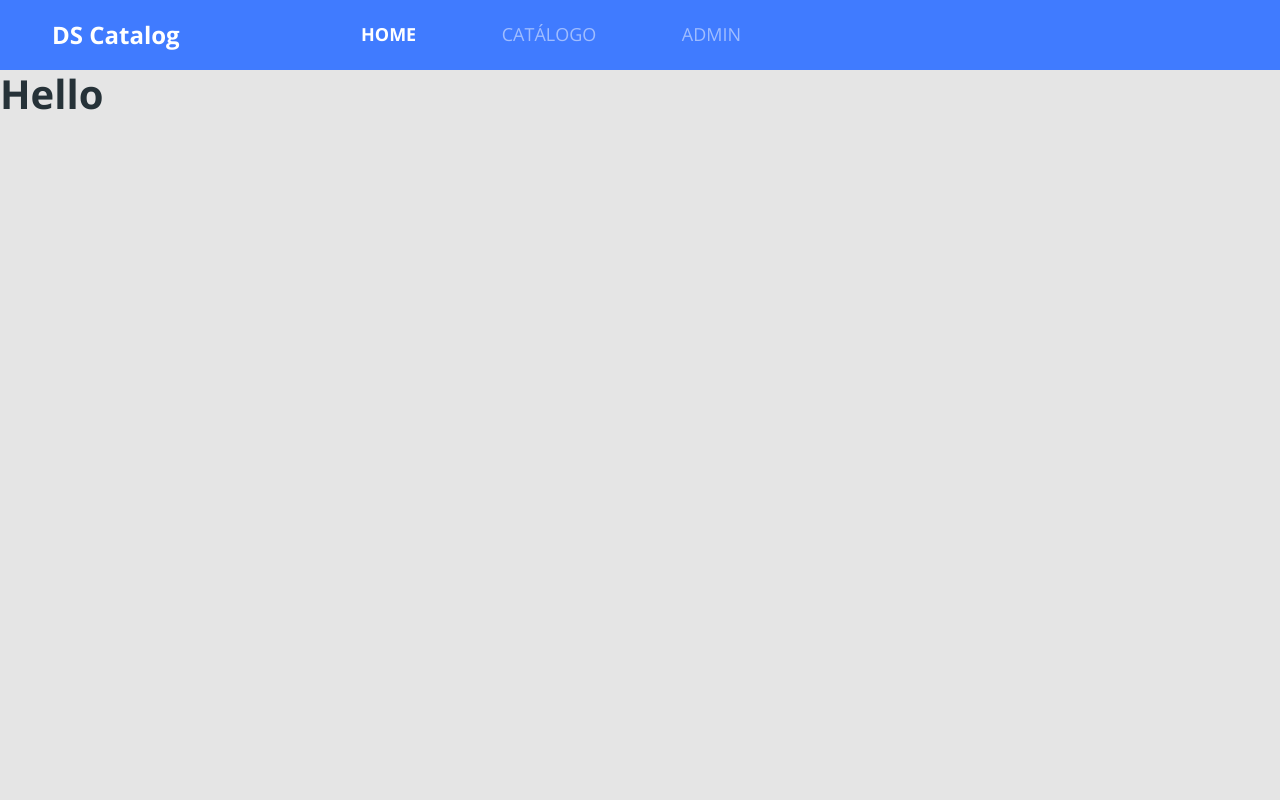
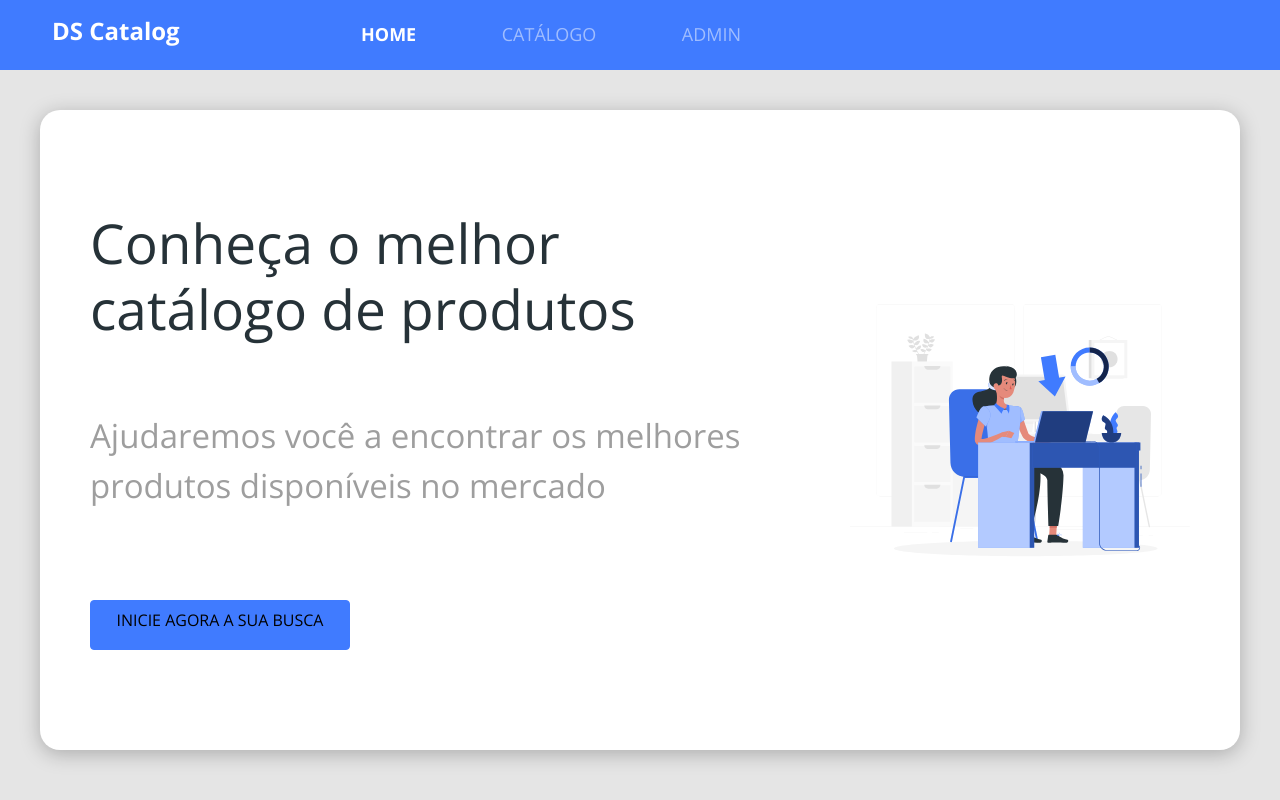
Before and after one commit to joaopaulu/dscatalog, a React (Create React App) app in the folder frontend/: page / in a window 1280 px wide. Built offline with nearby package versions, Linux system fonts and the light colour scheme.

Commit message:
Create Component ButtonIcon

```diff
--- a/frontend/src/App.tsx
+++ b/frontend/src/App.tsx
@@ -1,12 +1,11 @@
-import NavBar from 'components/NavBar';
+import Home from 'pages/Home';
+import './app.css';
 import './core/assets/styles/custom.scss';
-import './app.scss';
 
 const App = () => {
   return (
     <>
-      <NavBar />
-      <h1>Hello</h1>
+      <Home />
     </>
   );
 };
--- a/frontend/src/app.scss
+++ b/frontend/src/app.css
@@ -1,6 +1,6 @@
-@import url("https://fonts.googleapis.com/css2?family=Open+Sans:wght@400;700&display=swap");
+@import url('https://fonts.googleapis.com/css2?family=Open+Sans:wght@400;700&display=swap');
 * {
-    font-family: "Open Sans", sans-serif;
+    font-family: 'Open Sans', sans-serif;
 }
 
 h1,
--- /dev/null
+++ b/frontend/src/components/ButtonIcon/index.tsx
@@ -0,0 +1,11 @@
+import './styles.css';
+
+const ButtonIcon = () => {
+  return (
+    <button className="btn btn-primary btn-icon">
+      <h6>INICIE AGORA A SUA BUSCA</h6>
+    </button>
+  );
+};
+
+export default ButtonIcon;
--- /dev/null
+++ b/frontend/src/components/ButtonIcon/styles.css
@@ -0,0 +1,4 @@
+.btn-icon {
+    width: 260px;
+    height: 50px;
+}
--- a/frontend/src/components/NavBar/styles.scss
+++ b/frontend/src/components/NavBar/styles.scss
@@ -1,12 +1,17 @@
 .main-nav {
     padding-left: 40px;
     min-height: 70px;
+}
+
 .nav-logo-text {
     color: #fff;
+    h4 {
+        font-weight: bold;
     }
-    &:hover {
+}
+
+.nav-logo-text:hover {
     color: #fff;
-    }
 }
 
 .main-menu {
@@ -14,15 +19,19 @@
     font-size: 18px;
     width: 380px;
     justify-content: space-between;
-    a {
+}
+
+.main-menu a {
     font-style: normal;
     color: rgba(255, 255, 255, 0.5);
+    text-decoration: none;
 }
-    .active {
+
+.main-menu a.active {
     font-weight: bold;
     color: #fff;
 }
-    &:hover {
+
+.main-menu a:hover {
     color: #fff;
 }
-}
--- /dev/null
+++ b/frontend/src/pages/Home/index.tsx
@@ -0,0 +1,29 @@
+import ButtonIcon from 'components/ButtonIcon';
+import Navbar from 'components/NavBar';
+import { ReactComponent as MainImage } from 'core/assets/images/main-image.svg';
+import './styles.css';
+
+const Home = () => {
+  return (
+    <>
+      <Navbar />
+      <div className="home-container">
+        <div className="home-card">
+          <div className="home-content-container">
+            <h1>Conheça o melhor catálogo de produtos</h1>
+            <p>
+              Ajudaremos você a encontrar os melhores produtos disponíveis no
+              mercado
+            </p>
+            <ButtonIcon />
+          </div>
+          <div className="home-image-container">
+            <MainImage />
+          </div>
+        </div>
+      </div>
+    </>
+  );
+};
+
+export default Home;
--- /dev/null
+++ b/frontend/src/pages/Home/styles.css
@@ -0,0 +1,122 @@
+.home-container {
+    padding: 10px;
+    font-size: 20px;
+    text-align: center;
+}
+
+.home-card {
+    display: flex;
+    flex-direction: column-reverse;
+    border-radius: 20px;
+    background-color: #fff;
+    box-shadow: 0 4px 20px rgba(0, 0, 0, 0.25);
+    border-radius: 20px;
+}
+
+.home-content-container {
+    display: flex;
+    flex-direction: column;
+    align-items: center;
+    padding: 10px 10px 60px 10px;
+}
+
+.home-content-container h1 {
+    width: 260px;
+    font-size: 1em;
+    margin-bottom: 15px;
+}
+
+.home-content-container p {
+    width: 260px;
+    color: #9e9e9e;
+    font-size: 0.6em;
+    margin-bottom: 30px;
+}
+
+.home-image-container {
+    padding: 50px 15px;
+}
+
+.home-image-container svg {
+    width: 100%;
+    height: auto;
+}
+
+@media (min-width: 576px) {
+    .home-container {
+        padding: 15px;
+        font-size: 40px;
+    }
+    .home-content-container h1 {
+        width: 506px;
+        margin-bottom: 20px;
+    }
+    .home-content-container p {
+        width: 506px;
+        margin-bottom: 20px;
+    }
+    .home-image-container svg {
+        width: 506px;
+    }
+}
+
+@media (min-width: 768px) {
+    .home-image-container {
+        padding: 100px 20px;
+    }
+    .home-content-container {
+        padding: 20px 20px 100px 20px;
+    }
+}
+
+@media (min-width: 992px) {
+    .home-container {
+        font-size: 55px;
+        padding: 40px;
+    }
+    .home-image-container {
+        padding: 125px 20px;
+    }
+    .home-content-container {
+        padding: 20px 20px 150px 20px;
+    }
+    .home-content-container h1 {
+        width: 700px;
+        margin-bottom: 26px;
+    }
+    .home-content-container p {
+        width: 700px;
+        margin-bottom: 47px;
+    }
+}
+
+@media (min-width: 1200px) {
+    .home-card {
+        flex-direction: row;
+        justify-content: space-around;
+        padding: calc(((85vh - 480px) / 2) - 20px) 0;
+    }
+    .home-content-container {
+        height: 480px;
+        width: 700px;
+        padding: 20px;
+        align-items: flex-start;
+        text-align: left;
+        align-content: space-between;
+        flex-flow: wrap;
+    }
+    .home-image-container {
+        display: flex;
+        align-items: center;
+        padding: 20px;
+    }
+    .home-image-container svg {
+        width: 100%;
+    }
+}
+
+@media (min-width: 1400px) {
+    .home-image-container svg {
+        width: 480px;
+    }
+}
```
Lines whose indentation alone changed are shown as unchanged.
